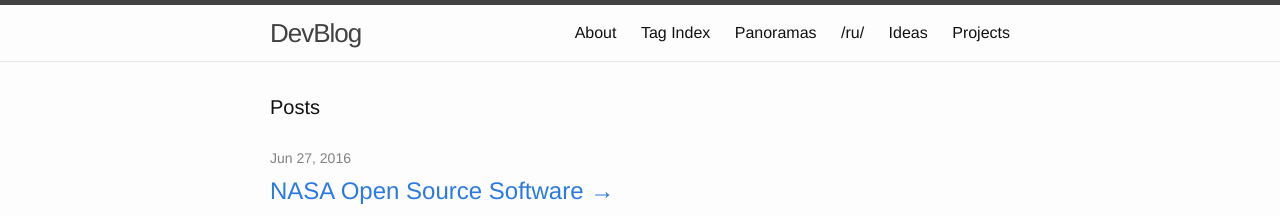
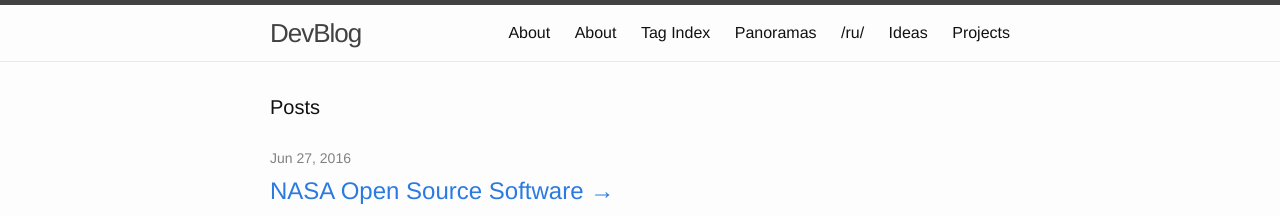
Before and after one commit to famer/blog, a Jekyll site: the page built from index.html, in a window 1280 px wide and 900 px high. Shown: the top 216 px of the window. Built offline with Jekyll 4.4.1, drawn with Linux system fonts in a browser that asks for light colours; the list of posts is cut into pages by our own code.

Commit message:
external about link, open project in new tab

```diff
--- a/_includes/header.html
+++ b/_includes/header.html
@@ -14,13 +14,14 @@
       </a>
 
       <div class="trigger">
+        <a class="page-link" target="_blank" href="/timurtatarshaov">About</a>
         {% assign pages = site.pages | where:"hideFromNav",false | sort:"menuIndex" | reverse %}
         {% for page in pages %}
           {% if page.title %}
           <a class="page-link" href="{{ page.url | prepend: site.baseurl }}">{{ page.title }}</a>
           {% endif %}
         {% endfor %}
-          <a class="page-link" href="/projects/">Projects</a>
+          <a class="page-link" target="_blank" href="/projects/">Projects</a>
       </div>
     </nav>
 
```
